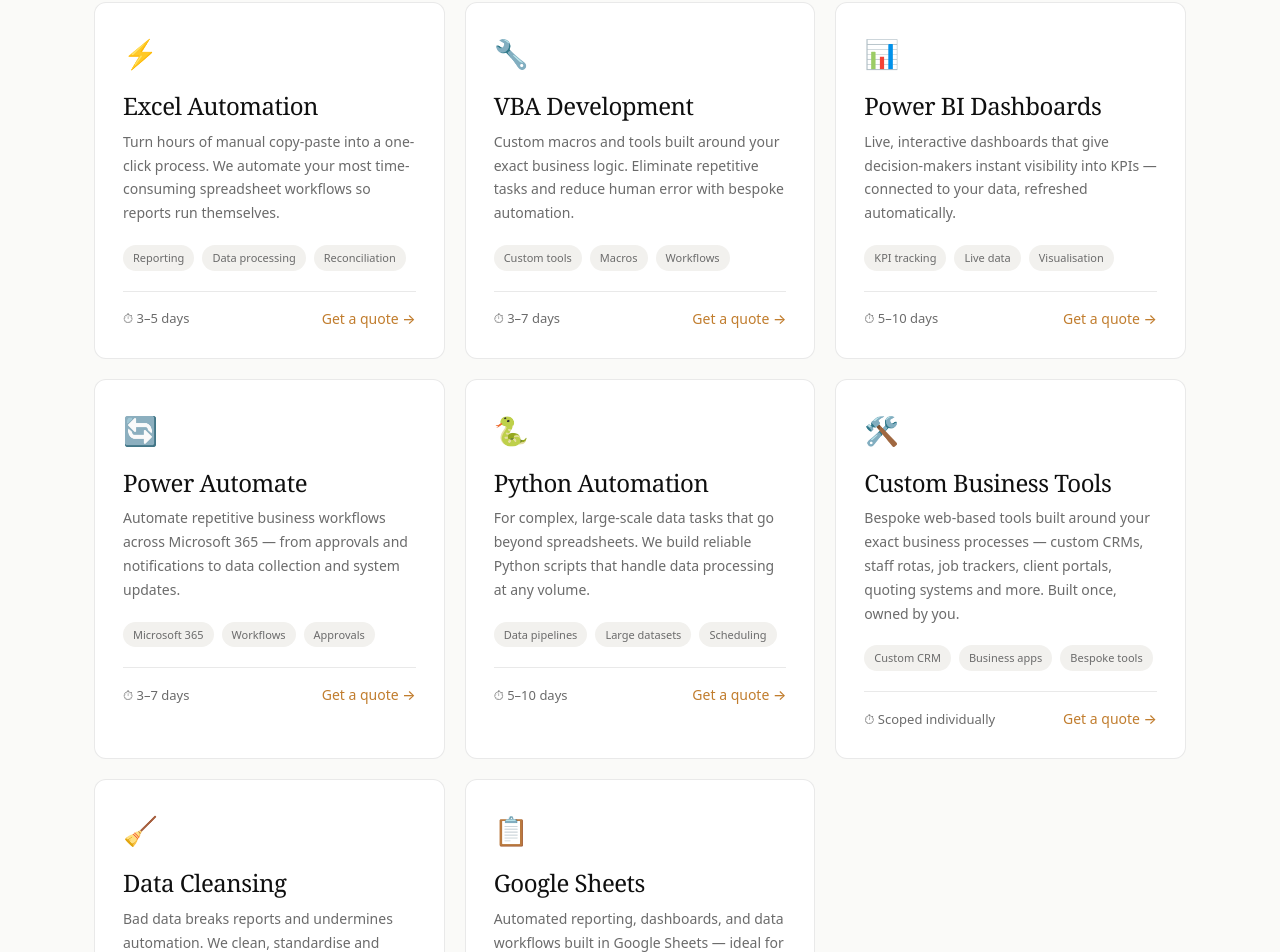
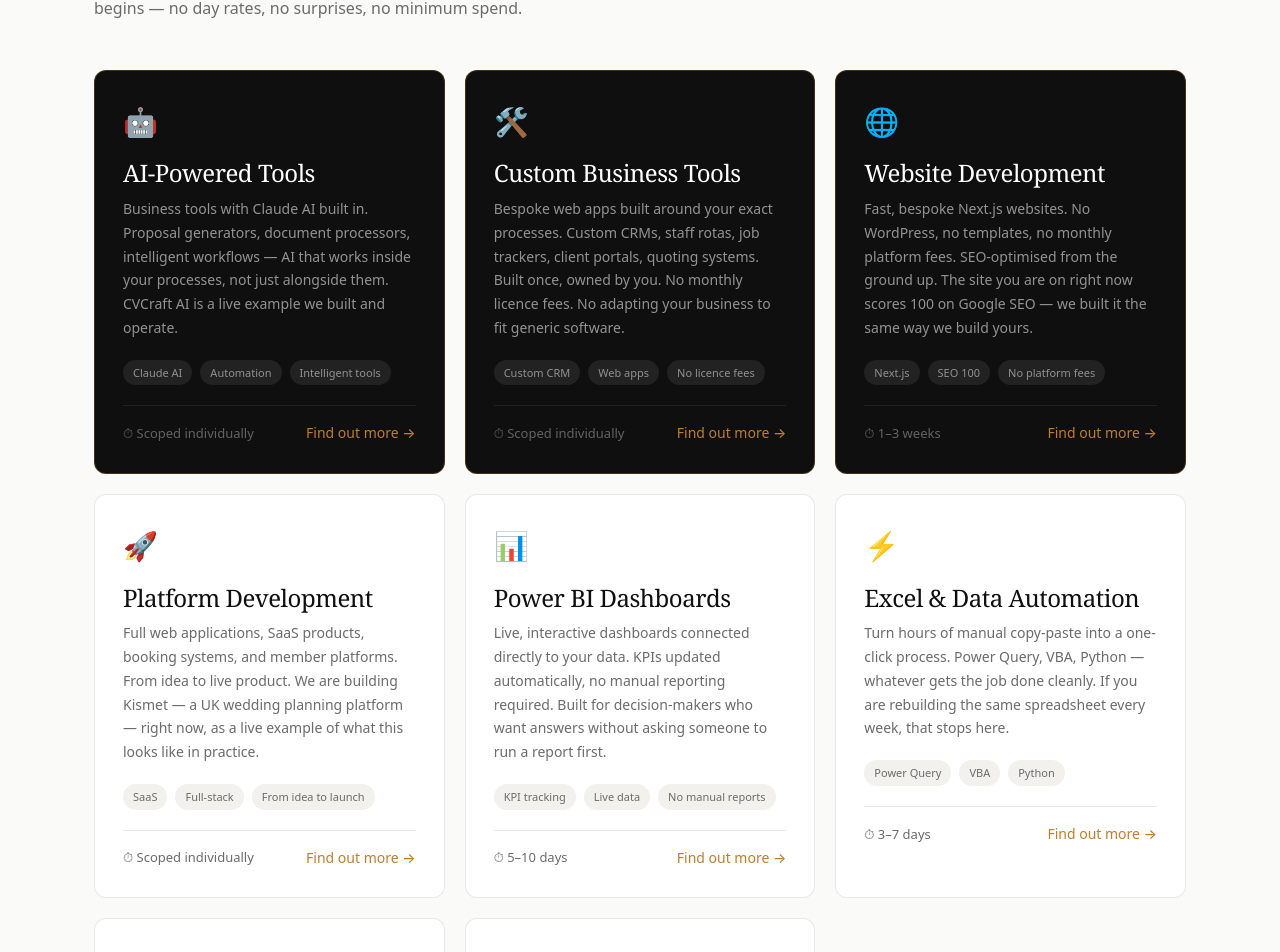
Before and after one commit to printpeachstudio-blip/lexalytic, a Next.js app: page / in a window 1280 px wide. Shown: the part 1157-2109 px from the top of the page. Built offline with nearby package versions, Linux system fonts and the light colour scheme.

Commit message:
update services, footer, howitworks, faq for digital studio rebrand

```diff
--- a/components/Footer.tsx
+++ b/components/Footer.tsx
@@ -9,7 +9,7 @@
               Lex<span style={{ color: 'var(--amber)' }}>alytic</span>
             </div>
             <p style={{ fontSize: '13px', color: 'rgba(255,255,255,0.3)', fontWeight: '300' }}>
-              Turn your data into decisions.
+              We build the tools your business actually needs.
             </p>
           </div>
 
--- a/components/HowItWorks.tsx
+++ b/components/HowItWorks.tsx
@@ -2,13 +2,13 @@
 const steps = [
   {
     num: '01',
-    title: 'Tell us your problem',
+    title: 'Tell us what you need',
     desc: 'Book a free 30-minute call or send us your spreadsheet. No forms to fill in, no lengthy questionnaires — just tell us what\'s slowing you down.',
   },
   {
     num: '02',
     title: 'We scope it in 48 hours',
-    desc: 'We review your process and come back within 48 hours with a clear scope, fixed price, and timeline. No vague estimates, no surprises.',
+    desc: 'We scope exactly what needs building and come back within 48 hours with a clear scope, fixed price, and timeline. No vague estimates, no surprises.',
   },
   {
     num: '03',
@@ -29,7 +29,7 @@
         <span className="section-label">How it works</span>
         <div style={{ display: 'flex', justifyContent: 'space-between', alignItems: 'flex-end', marginBottom: '56px', flexWrap: 'wrap', gap: '16px' }}>
           <h2 style={{ color: 'var(--white)', maxWidth: '420px' }}>Simple, structured, no jargon.</h2>
-          <p style={{ color: 'rgba(255,255,255,0.4)', maxWidth: '320px', fontSize: '15px' }}>From first call to live solution — most projects take less than two weeks.</p>
+          <p style={{ color: 'rgba(255,255,255,0.4)', maxWidth: '320px', fontSize: '15px' }}>From first call to live product — delivered directly by the person you spoke to.</p>
         </div>
 
         <div style={{
--- a/components/Services.tsx
+++ b/components/Services.tsx
@@ -3,76 +3,76 @@
 
 const services = [
   {
-    icon: '⚡',
-    title: 'Excel Automation',
-    slug: 'excel-automation',
-    desc: 'Turn hours of manual copy-paste into a one-click process. We automate your most time-consuming spreadsheet workflows so reports run themselves.',
-    time: '3–5 days',
-    from: 'Get a quote',
-    tags: ['Reporting', 'Data processing', 'Reconciliation'],
+    icon: '🤖',
+    title: 'AI-Powered Tools',
+    slug: 'ai-tools',
+    desc: 'Business tools with Claude AI built in. Proposal generators, document processors, intelligent workflows — AI that works inside your processes, not just alongside them. CVCraft AI is a live example we built and operate.',
+    time: 'Scoped individually',
+    tags: ['Claude AI', 'Automation', 'Intelligent tools'],
+    highlight: true,
   },
   {
-    icon: '🔧',
-    title: 'VBA Development',
-    slug: 'vba-development',
-    desc: 'Custom macros and tools built around your exact business logic. Eliminate repetitive tasks and reduce human error with bespoke automation.',
-    time: '3–7 days',
-    from: 'Get a quote',
-    tags: ['Custom tools', 'Macros', 'Workflows'],
+    icon: '🛠️',
+    title: 'Custom Business Tools',
+    slug: 'custom-business-tools',
+    desc: 'Bespoke web apps built around your exact processes. Custom CRMs, staff rotas, job trackers, client portals, quoting systems. Built once, owned by you. No monthly licence fees. No adapting your business to fit generic software.',
+    time: 'Scoped individually',
+    tags: ['Custom CRM', 'Web apps', 'No licence fees'],
+    highlight: true,
+  },
+  {
+    icon: '🌐',
+    title: 'Website Development',
+    slug: 'website-development',
+    desc: 'Fast, bespoke Next.js websites. No WordPress, no templates, no monthly platform fees. SEO-optimised from the ground up. The site you are on right now scores 100 on Google SEO — we built it the same way we build yours.',
+    time: '1–3 weeks',
+    tags: ['Next.js', 'SEO 100', 'No platform fees'],
+    highlight: true,
+  },
+  {
+    icon: '🚀',
+    title: 'Platform Development',
+    slug: 'platform-development',
+    desc: 'Full web applications, SaaS products, booking systems, and member platforms. From idea to live product. We are building Kismet — a UK wedding planning platform — right now, as a live example of what this looks like in practice.',
+    time: 'Scoped individually',
+    tags: ['SaaS', 'Full-stack', 'From idea to launch'],
+    highlight: false,
   },
   {
     icon: '📊',
     title: 'Power BI Dashboards',
     slug: 'power-bi',
-    desc: 'Live, interactive dashboards that give decision-makers instant visibility into KPIs — connected to your data, refreshed automatically.',
+    desc: 'Live, interactive dashboards connected directly to your data. KPIs updated automatically, no manual reporting required. Built for decision-makers who want answers without asking someone to run a report first.',
     time: '5–10 days',
-    from: 'Get a quote',
-    tags: ['KPI tracking', 'Live data', 'Visualisation'],
+    tags: ['KPI tracking', 'Live data', 'No manual reports'],
+    highlight: false,
+  },
+  {
+    icon: '⚡',
+    title: 'Excel & Data Automation',
+    slug: 'excel-automation',
+    desc: 'Turn hours of manual copy-paste into a one-click process. Power Query, VBA, Python — whatever gets the job done cleanly. If you are rebuilding the same spreadsheet every week, that stops here.',
+    time: '3–7 days',
+    tags: ['Power Query', 'VBA', 'Python'],
+    highlight: false,
   },
   {
     icon: '🔄',
-    title: 'Power Automate',
+    title: 'Workflow Automation',
     slug: 'power-automate',
-    desc: 'Automate repetitive business workflows across Microsoft 365 — from approvals and notifications to data collection and system updates.',
+    desc: 'Automate the repetitive work that should not require a human. Approvals, notifications, data flows, system updates — across Microsoft 365, Google Workspace, or custom systems.',
     time: '3–7 days',
-    from: 'Get a quote',
-    tags: ['Microsoft 365', 'Workflows', 'Approvals'],
-  },
-  {
-    icon: '🐍',
-    title: 'Python Automation',
-    slug: 'python-automation',
-    desc: 'For complex, large-scale data tasks that go beyond spreadsheets. We build reliable Python scripts that handle data processing at any volume.',
-    time: '5–10 days',
-    from: 'Get a quote',
-    tags: ['Data pipelines', 'Large datasets', 'Scheduling'],
-  },
-  {
-    icon: '🛠️',
-    title: 'Custom Business Tools',
-    slug: 'custom-business-tools',
-    desc: 'Bespoke web-based tools built around your exact business processes — custom CRMs, staff rotas, job trackers, client portals, quoting systems and more. Built once, owned by you.',
-    time: 'Scoped individually',
-    from: 'Get a quote',
-    tags: ['Custom CRM', 'Business apps', 'Bespoke tools'],
+    tags: ['Power Automate', 'Microsoft 365', 'Workflows'],
+    highlight: false,
   },
   {
     icon: '🧹',
     title: 'Data Cleansing',
     slug: 'data-cleansing',
-    desc: 'Bad data breaks reports and undermines automation. We clean, standardise and structure your data so everything built on top of it works reliably.',
+    desc: 'Bad data breaks reports and undermines automation. Before we build anything on top of your data, we make sure the foundation is clean, consistent, and reliable.',
     time: '2–5 days',
-    from: 'Get a quote',
     tags: ['Duplicates', 'Standardisation', 'Data quality'],
-  },
-  {
-    icon: '📋',
-    title: 'Google Sheets',
-    slug: 'google-sheets',
-    desc: 'Automated reporting, dashboards, and data workflows built in Google Sheets — ideal for teams already working in Google Workspace.',
-    time: '3–5 days',
-    from: 'Get a quote',
-    tags: ['Google Workspace', 'Automation', 'Dashboards'],
+    highlight: false,
   },
 ]
 
@@ -80,39 +80,40 @@
   return (
     <section id="services" style={{ padding: 'clamp(60px, 8vw, 100px) 0', background: 'var(--bg)' }}>
       <div className="container">
-        <span className="section-label">What we do</span>
-        <div style={{ display: 'flex', justifyContent: 'space-between', alignItems: 'flex-end', marginBottom: '48px', flexWrap: 'wrap', gap: '16px' }}>
-          <h2 style={{ maxWidth: '480px' }}>Every service. Clear scope. Fixed price.</h2>
-          <a href="#contact" className="btn-primary" style={{ flexShrink: 0 }}>Get a free quote →</a>
+        <span className="section-label">What we build</span>
+        <div style={{ display: 'flex', justifyContent: 'space-between', alignItems: 'flex-end', marginBottom: '16px', flexWrap: 'wrap', gap: '16px' }}>
+          <h2 style={{ maxWidth: '560px' }}>Websites. Software. AI tools. Data systems.</h2>
+          <a href="#contact" className="btn-primary" style={{ flexShrink: 0 }}>Talk to us →</a>
         </div>
+        <p style={{ fontSize: '16px', color: 'var(--ink-3)', marginBottom: '48px', maxWidth: '620px' }}>
+          Every project is scoped individually. You get a clear fixed price before any work begins — no day rates, no surprises, no minimum spend.
+        </p>
         <div style={{ display: 'grid', gridTemplateColumns: 'repeat(auto-fit, minmax(min(100%, 340px), 1fr))', gap: '20px' }}>
           {services.map((s, i) => (
             <Link key={i} href={`/services/${s.slug}`} style={{
-              background: 'var(--white)', border: '1px solid var(--border)',
+              background: s.highlight ? 'var(--ink)' : 'var(--white)',
+              border: s.highlight ? '1px solid rgba(193,125,46,0.3)' : '1px solid var(--border)',
               borderRadius: 'var(--radius-lg)', padding: '28px',
               transition: 'all 0.2s', display: 'block', textDecoration: 'none',
             }}
               onMouseEnter={e => { (e.currentTarget as HTMLElement).style.borderColor = 'var(--amber)'; (e.currentTarget as HTMLElement).style.transform = 'translateY(-2px)'; }}
-              onMouseLeave={e => { (e.currentTarget as HTMLElement).style.borderColor = 'var(--border)'; (e.currentTarget as HTMLElement).style.transform = 'none'; }}
+              onMouseLeave={e => { (e.currentTarget as HTMLElement).style.borderColor = s.highlight ? 'rgba(193,125,46,0.3)' : 'var(--border)'; (e.currentTarget as HTMLElement).style.transform = 'none'; }}
             >
               <div style={{ fontSize: '28px', marginBottom: '16px' }}>{s.icon}</div>
-              <h3 style={{ marginBottom: '10px', fontFamily: 'var(--serif)' }}>{s.title}</h3>
-              <p style={{ fontSize: '14px', lineHeight: '1.7', marginBottom: '20px', color: 'var(--ink-3)' }}>{s.desc}</p>
+              <h3 style={{ marginBottom: '10px', fontFamily: 'var(--serif)', color: s.highlight ? 'var(--white)' : 'var(--ink)' }}>{s.title}</h3>
+              <p style={{ fontSize: '14px', lineHeight: '1.7', marginBottom: '20px', color: s.highlight ? 'rgba(255,255,255,0.55)' : 'var(--ink-3)' }}>{s.desc}</p>
               <div style={{ display: 'flex', gap: '8px', flexWrap: 'wrap', marginBottom: '20px' }}>
                 {s.tags.map(t => (
-                  <span key={t} style={{ fontSize: '11px', fontWeight: '500', color: 'var(--ink-3)', background: 'var(--bg-2)', padding: '4px 10px', borderRadius: '100px' }}>{t}</span>
+                  <span key={t} style={{ fontSize: '11px', fontWeight: '500', color: s.highlight ? 'rgba(255,255,255,0.5)' : 'var(--ink-3)', background: s.highlight ? 'rgba(255,255,255,0.08)' : 'var(--bg-2)', padding: '4px 10px', borderRadius: '100px' }}>{t}</span>
                 ))}
               </div>
-              <div style={{ display: 'flex', justifyContent: 'space-between', alignItems: 'center', borderTop: '1px solid var(--border)', paddingTop: '16px' }}>
-                <span style={{ fontSize: '13px', color: 'var(--ink-3)' }}>⏱ {s.time}</span>
-                <span style={{ fontSize: '14px', fontWeight: '500', color: 'var(--amber)' }}>{s.from} →</span>
+              <div style={{ display: 'flex', justifyContent: 'space-between', alignItems: 'center', borderTop: `1px solid ${s.highlight ? 'rgba(255,255,255,0.08)' : 'var(--border)'}`, paddingTop: '16px' }}>
+                <span style={{ fontSize: '13px', color: s.highlight ? 'rgba(255,255,255,0.35)' : 'var(--ink-3)' }}>⏱ {s.time}</span>
+                <span style={{ fontSize: '14px', fontWeight: '500', color: 'var(--amber)' }}>Find out more →</span>
               </div>
             </Link>
           ))}
         </div>
-        <p style={{ textAlign: 'center', marginTop: '32px', fontSize: '14px', color: 'var(--ink-4)' }}>
-          Complex or multi-system projects are scoped individually — you'll always get a clear number before any work begins.
-        </p>
       </div>
     </section>
   )
```
